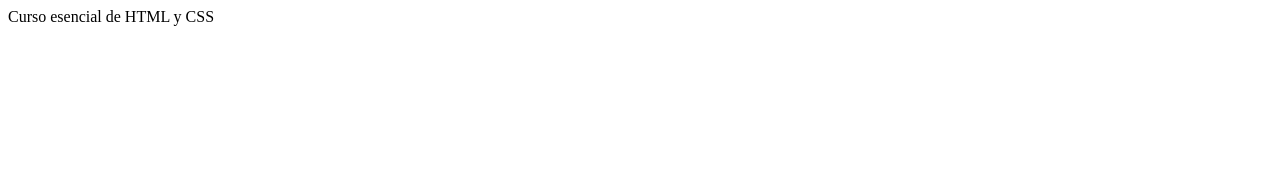
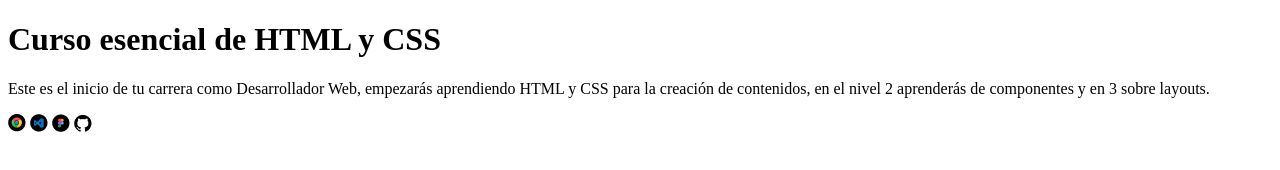
Before and after one commit to lissettsdv/curso-esencial-html-css, a plain HTML site: page Index.html in a window 1280 px wide. Drawn offline with Linux system fonts and the light colour scheme.

Commit message:
Hemos agregado las imágenes de los logos del setup

```diff
--- a/Index.html
+++ b/Index.html
@@ -2,11 +2,20 @@
 <html lang="es">
 <head>
     <meta charset="UTF-8">
-    <meta http-equiv="X-UA-Compatible" content="IE=edge">
     <meta name="viewport" content="width=device-width, initial-scale=1.0">
-    <title>Document</title>
+    <title>El Blog de Liss</title>
 </head>
-<body>Curso esencial de HTML y CSS
+<body>
+    <h1>
+      Curso esencial de HTML y CSS
+    </h1>
+   <p>
+      Este es el inicio de tu carrera como Desarrollador Web, empezarás aprendiendo HTML y CSS para la creación de contenidos, en el nivel 2 aprenderás de componentes y en 3 sobre layouts.
 
-</body>
+   </p>
+   <img src="images/Google-Chrome.png" alt="Logo de Google Chrome" title="Logo de Google Chrome">
+   <img src="images/Visual-Studio-Code.png" alt="Logo del Editor de código Visual Studio Code" title="Logo del Editor de código Visual Studio Code">
+   <img src="images/Figma (1).png" alt="Logo de Figma" title="Logo de Figma">
+   <img src="images/GitHub.png" alt="Logo de GitHub" title="Logo de Github">
+ </body>
 </html>
```
Also changed, not shown: images/Figma (1).png (added), images/GitHub.png (added), images/Google-Chrome.png (added), images/Visual-Studio-Code.png (added).
